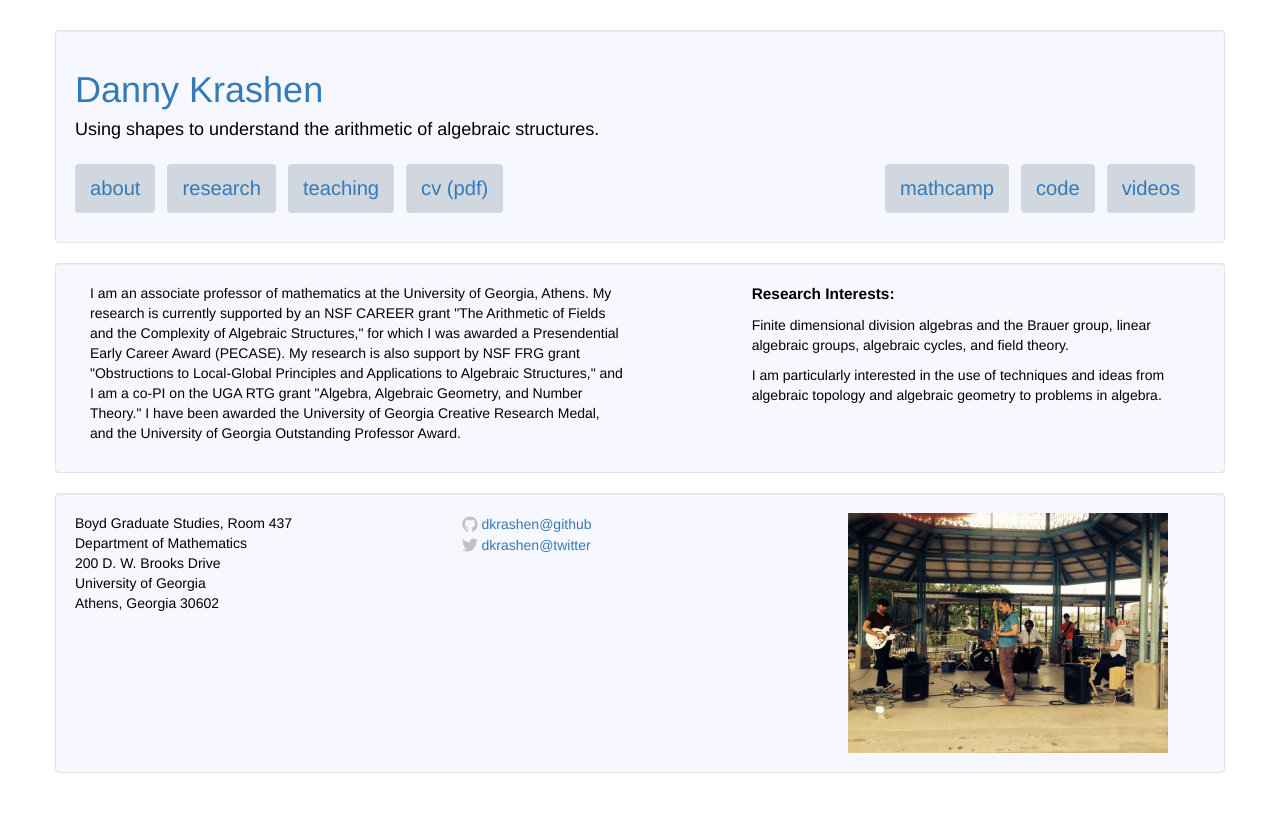
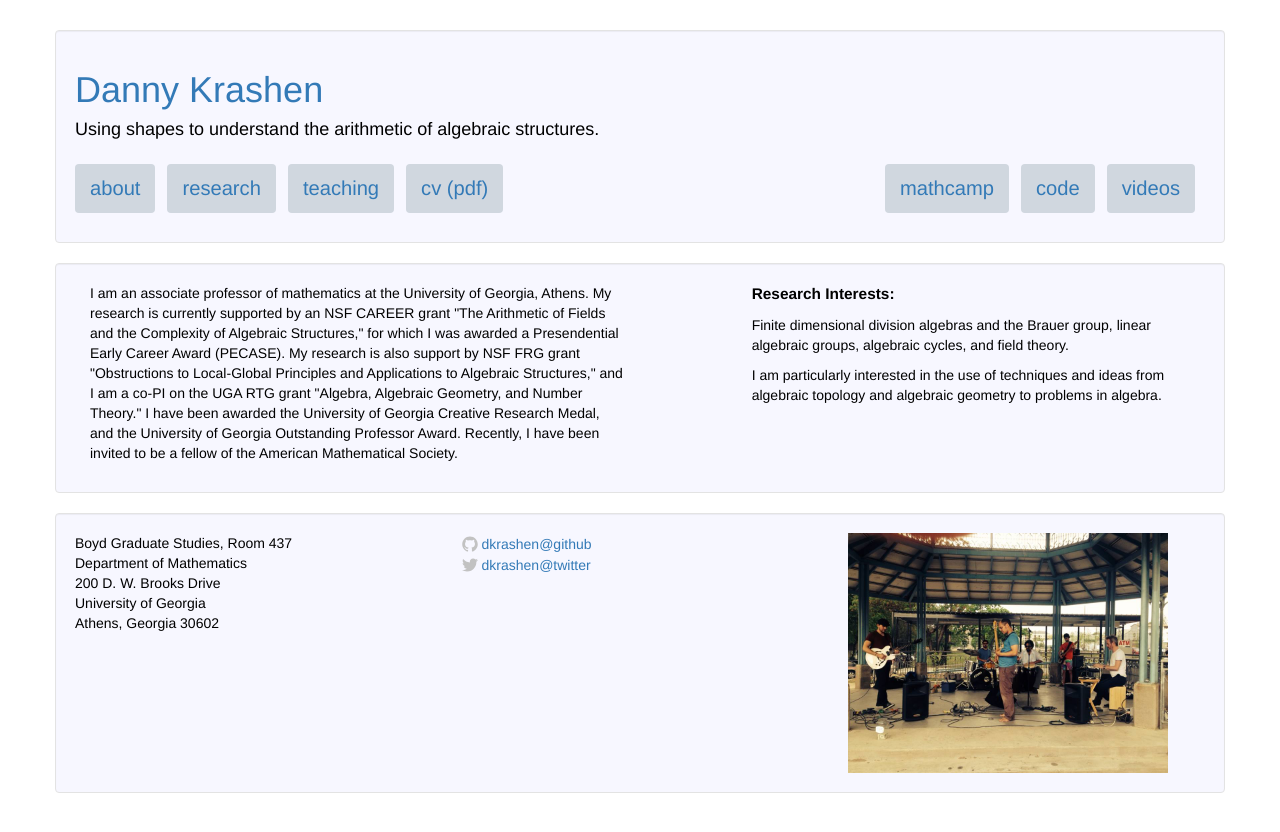
Before and after one commit to dkrashen/dkrashen.github.io, a Jekyll site: the page built from about.html, in a window 1280 px wide. Shown: the top 832 px of the page. Built offline with Jekyll 4.4.1, drawn with Linux system fonts in a browser that asks for light colours; nearby versions of some CDN libraries.

Commit message:
add AMS fellow to about

```diff
--- a/about.html
+++ b/about.html
@@ -17,7 +17,9 @@ layout: default
       Applications to Algebraic Structures," and I am a co-PI on the UGA
       RTG grant "Algebra, Algebraic Geometry, and Number Theory." I have
       been awarded the University of Georgia Creative Research Medal, and
-      the University of Georgia Outstanding Professor Award.</p>
+      the University of Georgia Outstanding Professor Award. Recently, I
+      have been invited to be a fellow of the American Mathematical
+      Society.</p>
     </div>
 	  <div class="col-md-1">
     </div>
```
